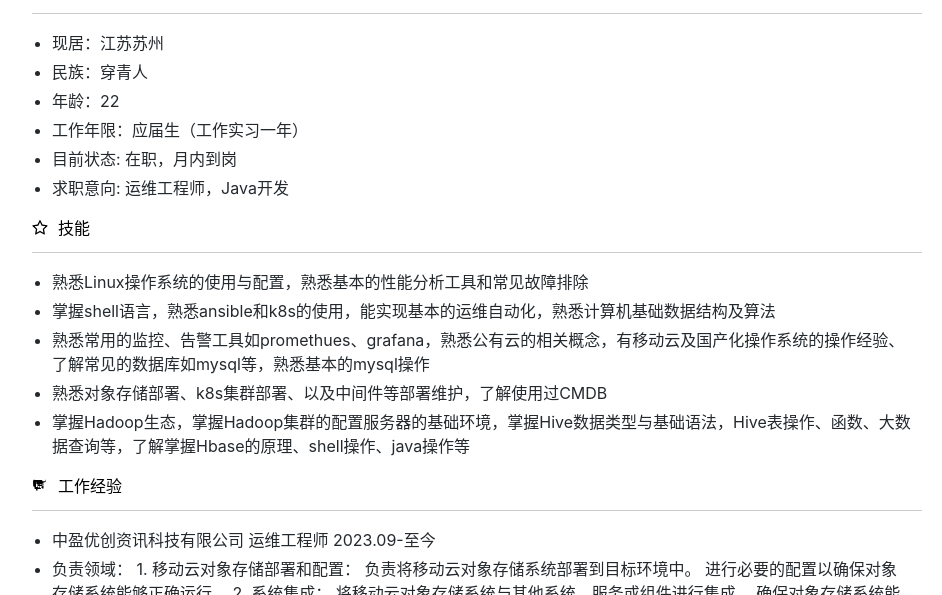
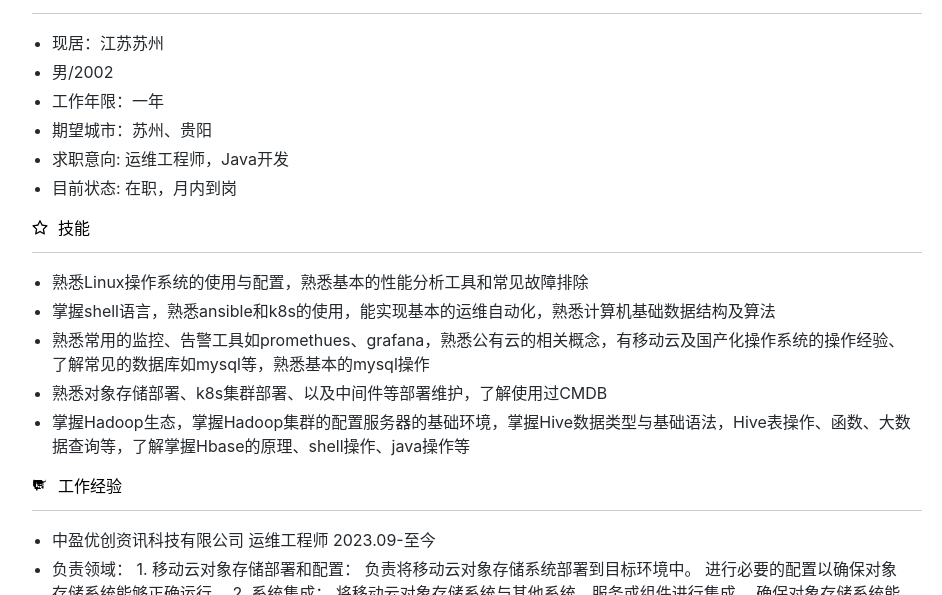
Before and after one commit to AYa0oo/Myresume.github.io, a plain HTML site: page index.html in a window 1280 px wide. Shown: the part 205-800 px from the top of the page, without its empty margins (158-1100 px from the left). Drawn offline with Linux system fonts and the light colour scheme.

Commit message:
Update index.html

```diff
--- a/index.html
+++ b/index.html
@@ -292,18 +292,18 @@
 <li>
 现居：江苏苏州
 </li>
-<li>民族：穿青人
+<li>男/2002
 </li>
-<li>年龄：22
+<li>工作年限：一年
 </li>
 <li>
-工作年限：应届生（工作实习一年）
+期望城市：苏州、贵阳
+</li>
+<li>
+求职意向: 运维工程师，Java开发
 </li>
 <li>
 目前状态: 在职，月内到岗
-</li>
-<li>
-求职意向: 运维工程师，Java开发
 </li>
 </ul>
 </div>
```
